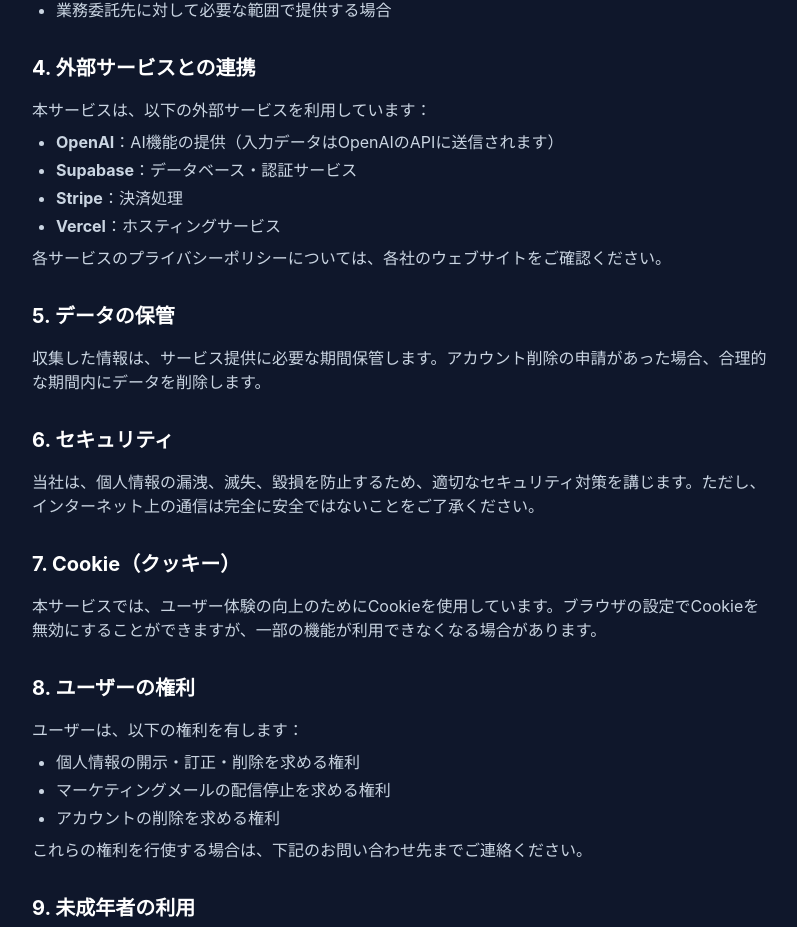
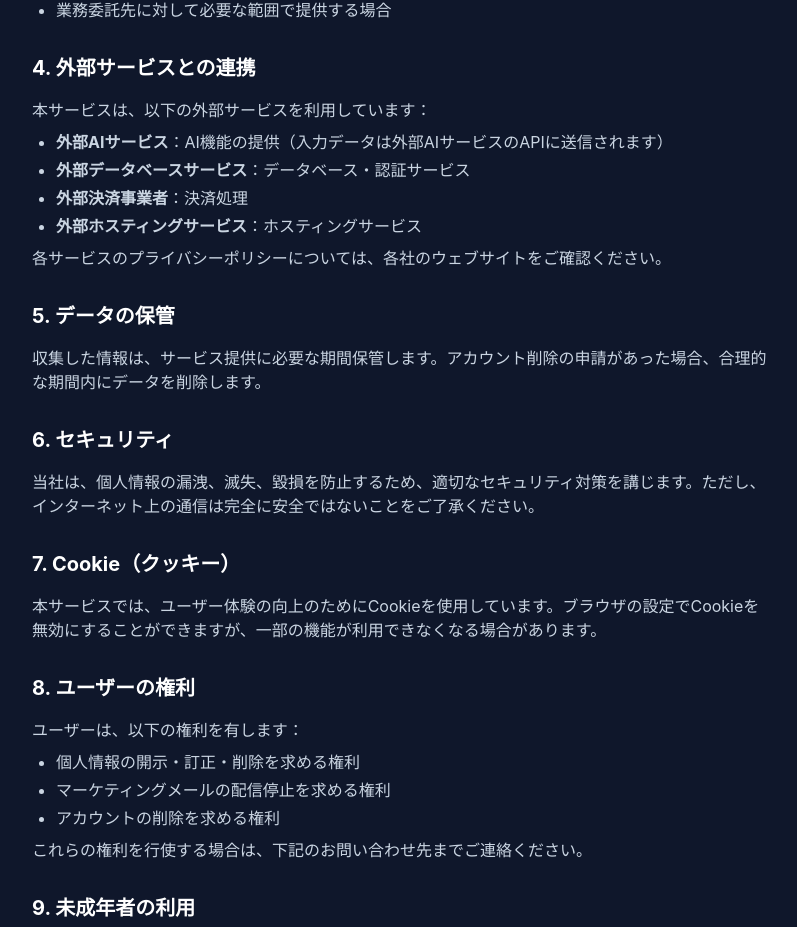
Before and after one commit to 365take-collab/salesreport-ai, a Next.js app: page /privacy in a window 1280 px wide. Shown: the part 951-1878 px from the top of the page, without its empty margins (240-1037 px from the left). Built offline with nearby package versions, Linux system fonts and the light colour scheme.

Commit message:
codex: privacy policy service labels

```diff
--- a/src/app/legal/page.tsx
+++ b/src/app/legal/page.tsx
@@ -21,7 +21,7 @@ export default function LegalPage() {
             <tbody className="divide-y divide-slate-700">
               <tr>
                 <td className="py-4 pr-4 text-slate-400 align-top w-1/3">販売業者</td>
-                <td className="py-4 text-white">LaunchX</td>
+                <td className="py-4 text-white">合同会社LaunchX</td>
               </tr>
               <tr>
                 <td className="py-4 pr-4 text-slate-400 align-top">運営責任者</td>
@@ -30,15 +30,14 @@ export default function LegalPage() {
               <tr>
                 <td className="py-4 pr-4 text-slate-400 align-top">所在地</td>
                 <td className="py-4 text-white">
-                  〒160-0022<br />
-                  東京都新宿区新宿 1-36-2<br />
-                  新宿第七葉山ビル 3F
+                  〒150-0043<br />
+                  東京都渋谷区道玄坂1丁目10番8号渋谷道玄坂東急ビル2F-C
                 </td>
               </tr>
               <tr>
                 <td className="py-4 pr-4 text-slate-400 align-top">電話番号</td>
                 <td className="py-4 text-white">
-                  請求があれば遅滞なく開示いたします。<br />
+                  050-1793-9106<br />
                   <span className="text-slate-400 text-sm">※お問い合わせはメールにてお願いいたします</span>
                 </td>
               </tr>
--- a/src/app/privacy/page.tsx
+++ b/src/app/privacy/page.tsx
@@ -60,10 +60,10 @@ export default function PrivacyPage() {
             <h2 className="text-xl font-bold text-white mt-8 mb-4">4. 外部サービスとの連携</h2>
             <p>本サービスは、以下の外部サービスを利用しています：</p>
             <ul className="list-disc pl-6 mt-2 space-y-1">
-              <li><strong>OpenAI</strong>：AI機能の提供（入力データはOpenAIのAPIに送信されます）</li>
-              <li><strong>Supabase</strong>：データベース・認証サービス</li>
-              <li><strong>Stripe</strong>：決済処理</li>
-              <li><strong>Vercel</strong>：ホスティングサービス</li>
+              <li><strong>外部AIサービス</strong>：AI機能の提供（入力データは外部AIサービスのAPIに送信されます）</li>
+              <li><strong>外部データベースサービス</strong>：データベース・認証サービス</li>
+              <li><strong>外部決済事業者</strong>：決済処理</li>
+              <li><strong>外部ホスティングサービス</strong>：ホスティングサービス</li>
             </ul>
             <p className="mt-2">各サービスのプライバシーポリシーについては、各社のウェブサイトをご確認ください。</p>
           </section>
```
Also changed, not shown: .codex/code_review.md (added), 1 other file (tests, documents, lock files or other folders).
